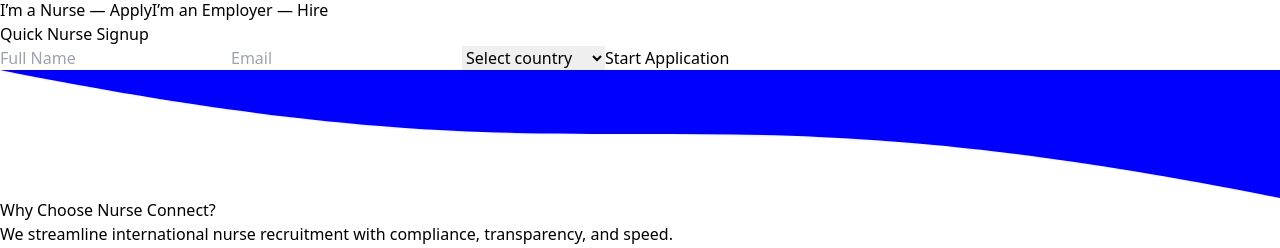
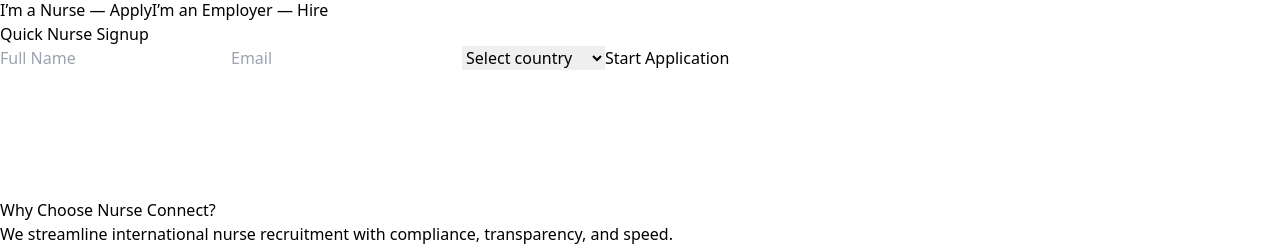
Before and after one commit to iessel-git/nurse-connect, a React (Vite) app: page / in a window 1280 px wide. Shown: the part 494-742 px from the top of the page. Built offline with nearby package versions, Linux system fonts and the light colour scheme.

Commit message:
Update App.jsx

```diff
--- a/src/App.jsx
+++ b/src/App.jsx
@@ -145,11 +145,12 @@
   </div>
 
   {/* SVG Curve at bottom */}
-  <div className="absolute bottom-0 w-full overflow-hidden leading-[0]">
-    <svg className="relative block w-full h-20" xmlns="http://www.w3.org/2000/svg" preserveAspectRatio="none" viewBox="0 0 1200 120">
-      <path d="M0,0 C600,120 600,0 1200,120 L1200,0 L0,0 Z" fill="blue" />
-    </svg>
-  </div>
+  <div className="absolute bottom-0 w-full overflow-hidden leading-[0] -mb-1">
+  <svg className="relative block w-full h-24" xmlns="http://www.w3.org/2000/svg" preserveAspectRatio="none" viewBox="0 0 1200 120">
+    <path d="M0,0 C600,120 600,0 1200,120 L1200,0 L0,0 Z" fill="white" />
+  </svg>
+</div>
+
 </section>
 
 
```
